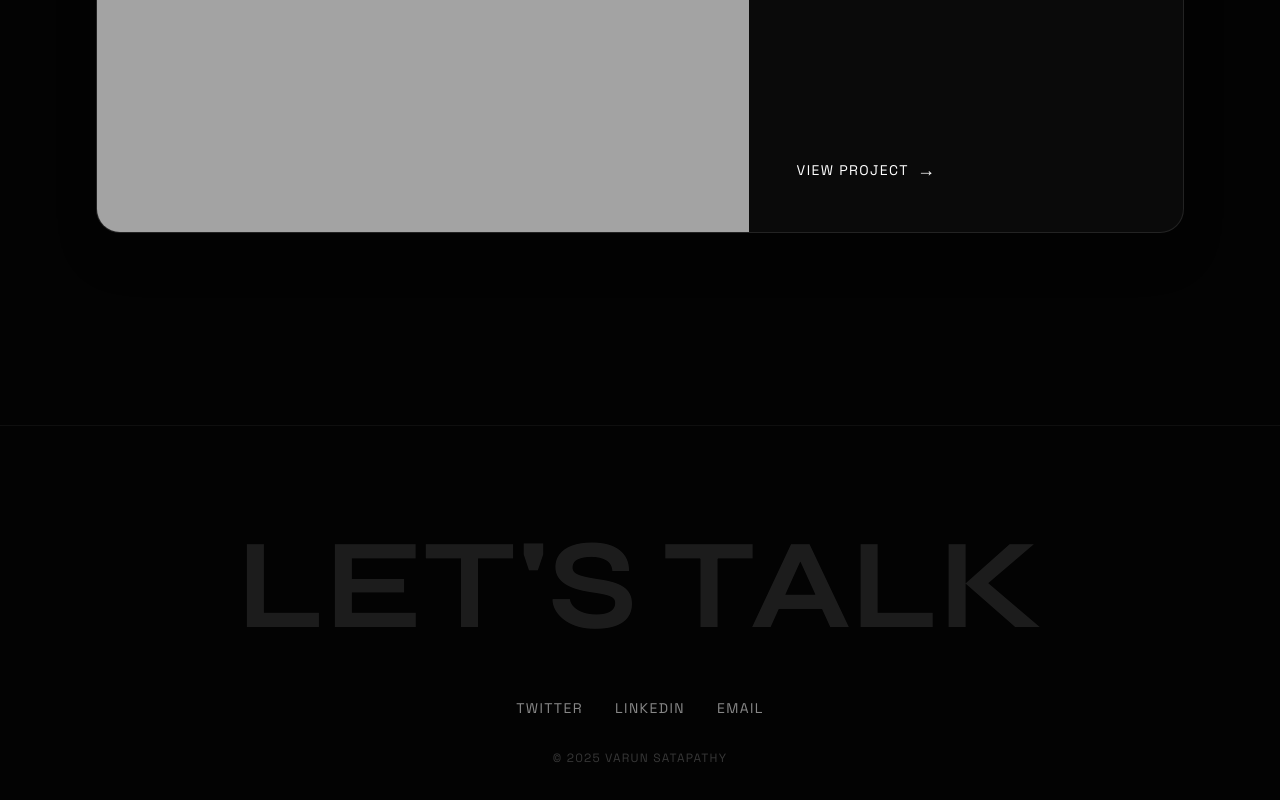
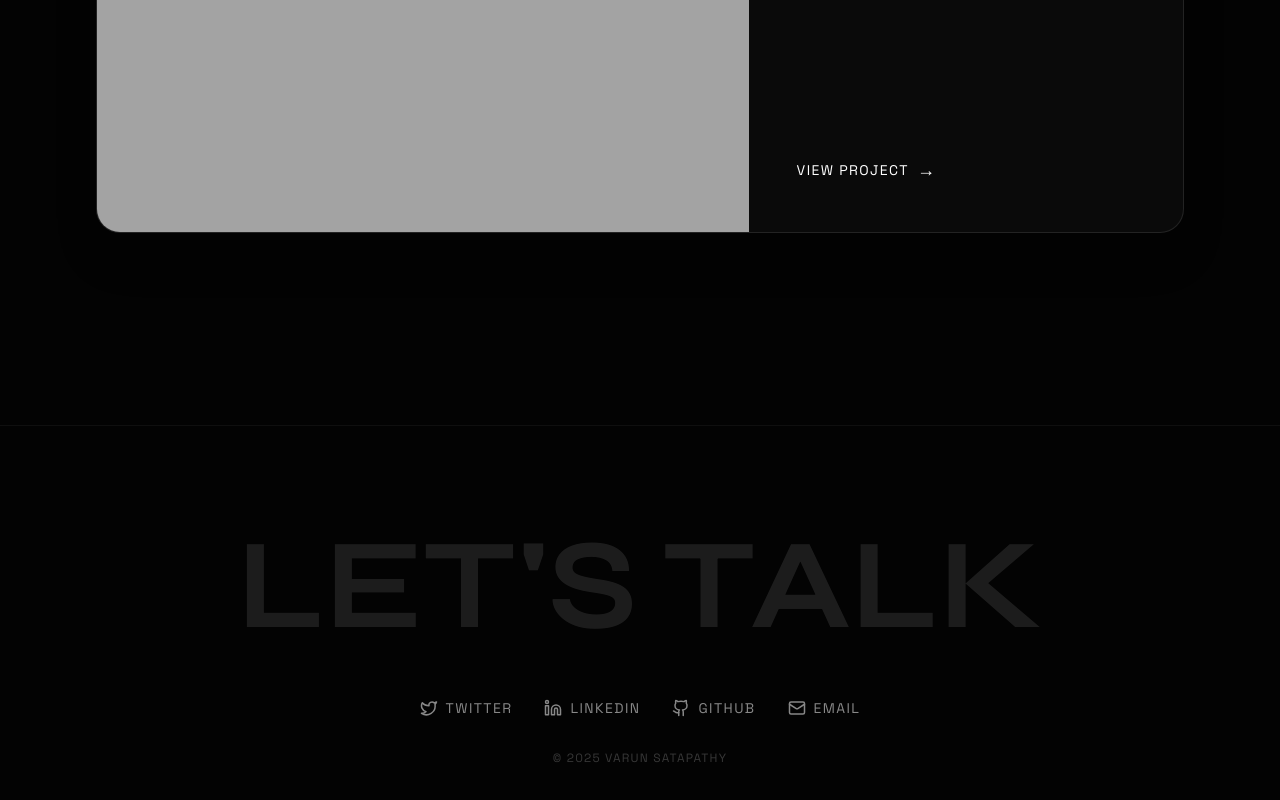
Before and after one commit to VeyronShark/portfolio, a React (Vite) app: page / in a window 1280 px wide. Shown: the part 6523-7323 px from the top of the page. Built offline with nearby package versions, Linux system fonts and the light colour scheme.

Commit message:
feat: Dynamically render social links in the footer using `lucide-react` icons and new data from `data.json`.

```diff
--- a/package.json
+++ b/package.json
@@ -13,6 +13,7 @@
     "@gsap/react": "^2.1.2",
     "@tailwindcss/vite": "^4.1.18",
     "gsap": "^3.14.1",
+    "lucide-react": "^0.561.0",
     "react": "^19.2.0",
     "react-dom": "^19.2.0",
     "tailwindcss": "^4.1.18"
--- a/src/App.jsx
+++ b/src/App.jsx
@@ -4,8 +4,14 @@ import About from './components/About';
 import Skills from './components/Skills';
 import Projects from './components/Projects';
 import data from './data.json';
+import { Twitter, Linkedin, Github, Mail } from 'lucide-react';
 
-
+const iconMap = {
+  Twitter: Twitter,
+  Linkedin: Linkedin,
+  Github: Github,
+  Mail: Mail
+};
 
 function App() {
   return (
@@ -21,9 +27,19 @@ function App() {
       <footer className="py-24 px-6 md:px-24 border-t border-white/5 flex flex-col items-center justify-center text-center relative overflow-hidden">
         <h2 className="text-[10vw] font-display font-bold opacity-10 leading-none">LET'S TALK</h2>
         <div className="flex gap-8 mt-12 mb-8">
-           <a href="#" className="text-secondary hover:text-white transition-colors uppercase tracking-widest text-sm">Twitter</a>
-           <a href="#" className="text-secondary hover:text-white transition-colors uppercase tracking-widest text-sm">LinkedIn</a>
-           <a href="#" className="text-secondary hover:text-white transition-colors uppercase tracking-widest text-sm">Email</a>
+           {data.socials.map((social) => {
+             const Icon = iconMap[social.icon];
+             return (
+               <a
+                 key={social.id}
+                 href={social.link}
+                 className="group flex items-center gap-2 text-secondary hover:text-white transition-colors uppercase tracking-widest text-sm"
+               >
+                 {Icon && <Icon size={18} className="group-hover:-translate-y-1 transition-transform duration-300" />}
+                 <span>{social.label}</span>
+               </a>
+             );
+           })}
         </div>
         <p className="text-secondary/40 text-xs uppercase tracking-widest">© {new Date().getFullYear()} {data.hero.name}</p>
       </footer>
--- a/src/data.json
+++ b/src/data.json
@@ -55,5 +55,31 @@
       "description": "Minimalist portfolio template with dark mode support.",
       "link": "#"
     }
+  ],
+  "socials": [
+    {
+      "id": "twitter",
+      "label": "Twitter",
+      "link": "https://twitter.com",
+      "icon": "Twitter"
+    },
+    {
+      "id": "linkedin",
+      "label": "LinkedIn",
+      "link": "https://linkedin.com",
+      "icon": "Linkedin"
+    },
+    {
+      "id": "github",
+      "label": "GitHub",
+      "link": "https://github.com",
+      "icon": "Github"
+    },
+    {
+      "id": "email",
+      "label": "Email",
+      "link": "mailto:hello@example.com",
+      "icon": "Mail"
+    }
   ]
 }
```
Also changed, not shown: 1 other file (tests, documents, lock files or other folders).
